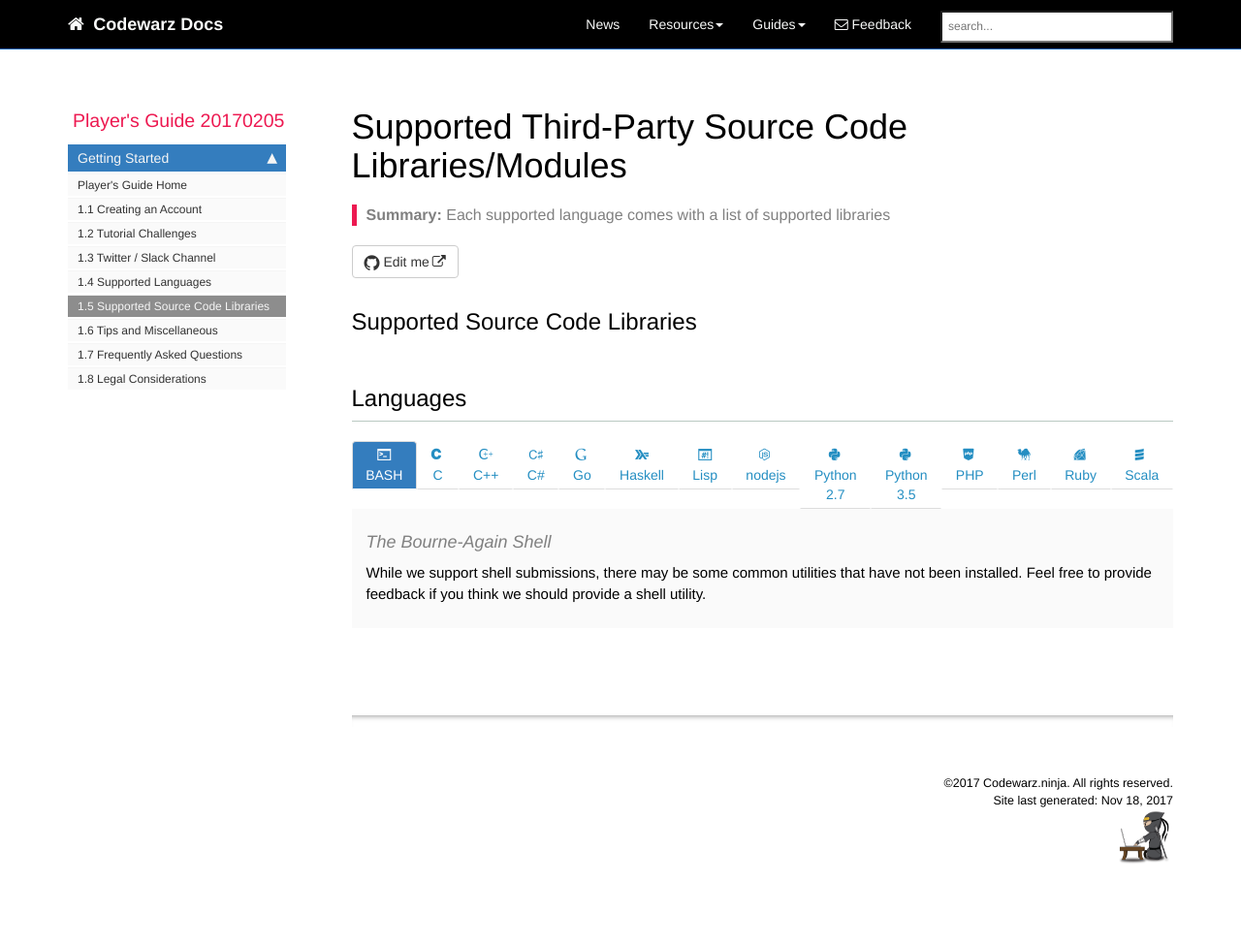
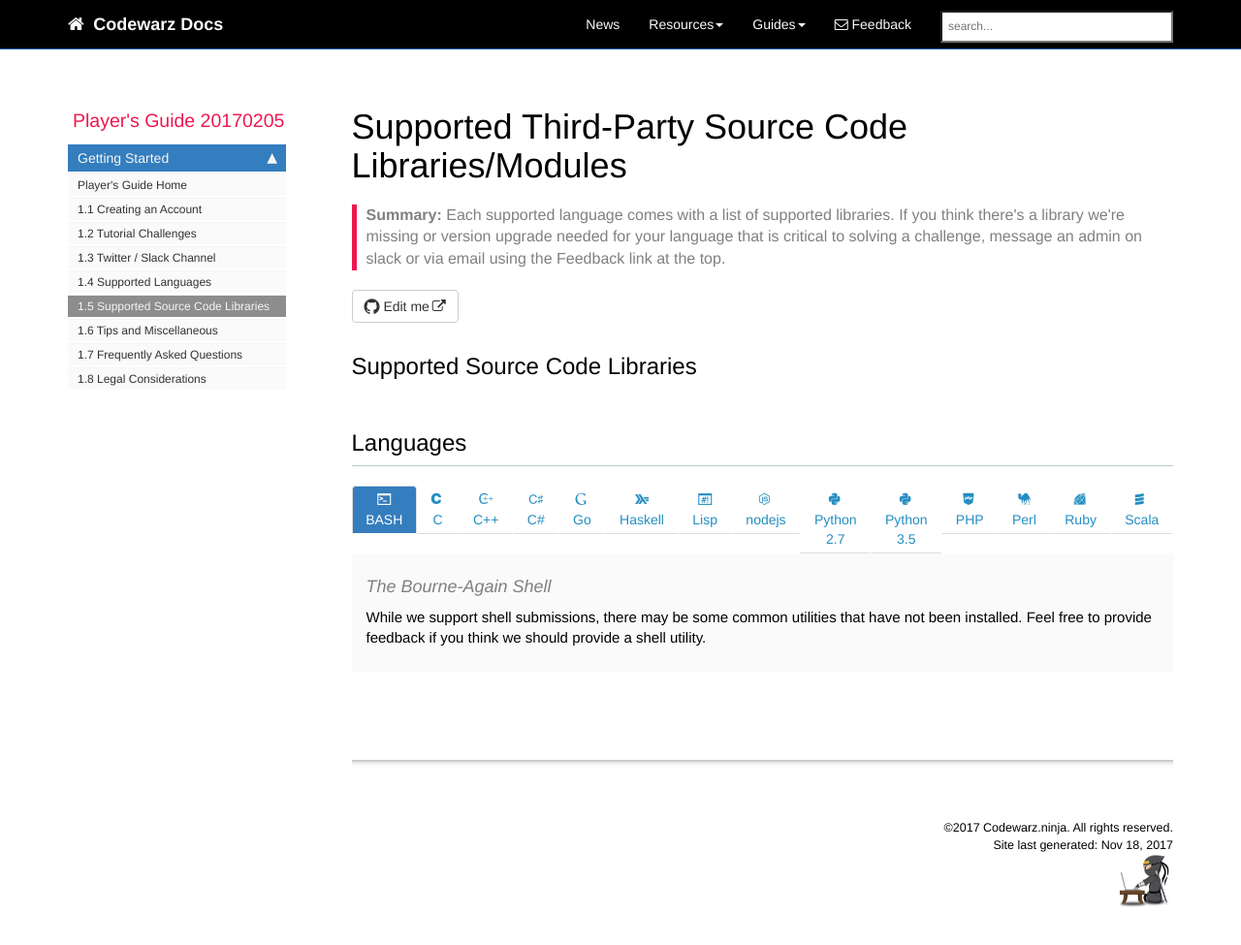
Before and after one commit to codewarz-ninja/runcode-docs.github.io, a Jekyll site: the page built from pages/player-guide/third_party_libraries.md, in a window 1280 px wide and 1001 px high. Shown: the top 975 px of the window at 97% size. Built offline with Jekyll 4.4.1, drawn with Linux system fonts in a browser that asks for light colours; nearby versions of some CDN libraries; comment, search, counter and statistics services are not loaded.

Commit message:
go version update and summary to third_party_libs

```diff
--- a/_includes/custom/third_party_lib_tabs.html
+++ b/_includes/custom/third_party_lib_tabs.html
@@ -608,12 +608,13 @@ zlib1g:amd64
                 </div>
                 <div class="tab-pane fade" id="language-Csharp">
                     <h4>C#</h4>
+                    <p><i class="fa fa-exclamation-triangle"></i> Currently disabled pending player requests (and beer for admins)</p>
                     <p>All C# submissions are sent to a native Windows compiler.</p>
                     <p>We currently support the common .NET namespaces. If you
                     feel we should install more, contact an Administrator.</p>
                 </div>
                 <div class="tab-pane fade" id="language-go">
-                    <h4>Go</h4>
+                    <h4>Go 1.6.2 linux/amd64</h4>
                     <p>
                         {% highlight bash %}
 # go list ...
--- a/pages/player-guide/third_party_libraries.md
+++ b/pages/player-guide/third_party_libraries.md
@@ -1,7 +1,7 @@
 ---
 title: Supported Third-Party Source Code Libraries/Modules
 keywords: libraries, modules
-summary: "Each supported language comes with a list of supported libraries"
+summary: "Each supported language comes with a list of supported libraries. If you think there's a library we're missing  or version upgrade needed for your language that is critical to solving a challenge, message an admin on slack or via email using the Feedback link at the top."
 sidebar: cwn_sidebar
 permalink: third_party_libraries.html
 toc: false
```
